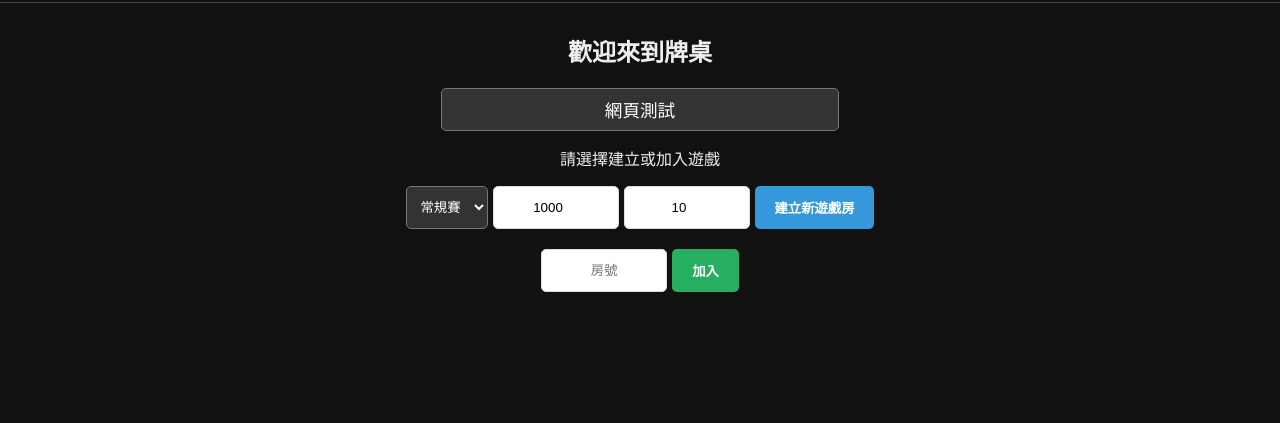
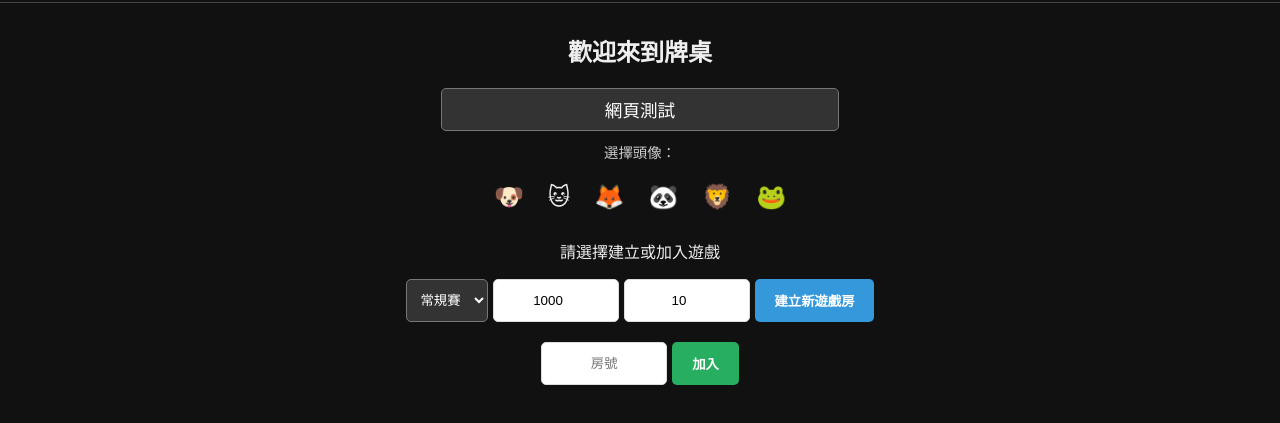
Before and after one commit to wecanho-afk/line-poker, a website: page index.html in a window 1280 px wide. Shown: the part 75-498 px from the top of the page. Drawn offline with nearby package versions, Linux system fonts and the light colour scheme; no server answers.

Commit message:
fix: Pre-flop All-In bug and add Avatar selection

```diff
--- a/index.html
+++ b/index.html
@@ -217,6 +217,15 @@
             <div style="margin-bottom: 15px; display: flex; flex-direction: column; gap: 10px; align-items: center;">
                 <button class="btn-green" id="line-login-btn" style="display: none; width: 80%;" onclick="liff.login()">登入 LINE 帳號</button>
                 <input type="text" id="playerNameInput" placeholder="輸入你的暱稱" style="width: 80%; font-size: 1.1em; padding: 10px; border-radius: 5px; border: 1px solid #777; background: #333; color: white; text-align: center;">
+                <div id="avatarSelection" style="display: flex; gap: 10px; justify-content: center; flex-wrap: wrap; margin-bottom: 5px;">
+                    <span style="width: 100%; font-size: 0.9em; color: #ccc;">選擇頭像：</span>
+                    <div class="avatar-option" onclick="selectAvatar('🐶')" style="font-size: 24px; cursor: pointer; padding: 5px; border: 2px solid transparent; border-radius: 50%;">🐶</div>
+                    <div class="avatar-option" onclick="selectAvatar('🐱')" style="font-size: 24px; cursor: pointer; padding: 5px; border: 2px solid transparent; border-radius: 50%;">🐱</div>
+                    <div class="avatar-option" onclick="selectAvatar('🦊')" style="font-size: 24px; cursor: pointer; padding: 5px; border: 2px solid transparent; border-radius: 50%;">🦊</div>
+                    <div class="avatar-option" onclick="selectAvatar('🐼')" style="font-size: 24px; cursor: pointer; padding: 5px; border: 2px solid transparent; border-radius: 50%;">🐼</div>
+                    <div class="avatar-option" onclick="selectAvatar('🦁')" style="font-size: 24px; cursor: pointer; padding: 5px; border: 2px solid transparent; border-radius: 50%;">🦁</div>
+                    <div class="avatar-option" onclick="selectAvatar('🐸')" style="font-size: 24px; cursor: pointer; padding: 5px; border: 2px solid transparent; border-radius: 50%;">🐸</div>
+                </div>
             </div>
             <p style="margin-top: 0;">請選擇建立或加入遊戲</p>
             <div style="display: flex; flex-direction: column; gap: 10px;">
@@ -305,6 +314,19 @@
             if (!gameVoiceEnabled && window.speechSynthesis) window.speechSynthesis.cancel();
         }
         let userAvatar = '';
+
+        function selectAvatar(emoji) {
+            userAvatar = emoji;
+            document.querySelectorAll('.avatar-option').forEach(el => {
+                if (el.innerText === emoji) {
+                    el.style.borderColor = '#f1c40f';
+                    el.style.backgroundColor = 'rgba(241, 196, 15, 0.2)';
+                } else {
+                    el.style.borderColor = 'transparent';
+                    el.style.backgroundColor = 'transparent';
+                }
+            });
+        }
 
         let socket = null;
         let localStream = null;
@@ -542,18 +564,19 @@
             let pot = window.currentPot || 0;
             let currentBet = window.currentBetAmount || 0;
             let myChips = window.myChips || 0;
+            let myCurrentBet = window.myCurrentBet || 0;
             let minRaise = window.minRaise || 0;
 
             let amount = 0;
             if (fraction === 'allin') {
-                amount = myChips + currentBet;
+                amount = myChips + myCurrentBet;
             } else {
                 amount = currentBet + Math.floor(pot * fraction);
             }
 
             // Constrain
             if (amount < minRaise && fraction !== 'allin') amount = minRaise;
-            if (amount > myChips + currentBet) amount = myChips + currentBet;
+            if (amount > myChips + myCurrentBet) amount = myChips + myCurrentBet;
 
             document.getElementById('raiseAmount').value = amount;
             performAction('raise');
@@ -602,6 +625,7 @@
             window.minRaise = state.min_raise;
             const meObj = state.players.find(p => p.user_id === userId);
             window.myChips = meObj ? meObj.chips : 0;
+            window.myCurrentBet = meObj ? meObj.current_bet : 0;
 
             if (state.tournament_info) {
                 document.getElementById('tournament-info-display').style.display = 'block';
```
